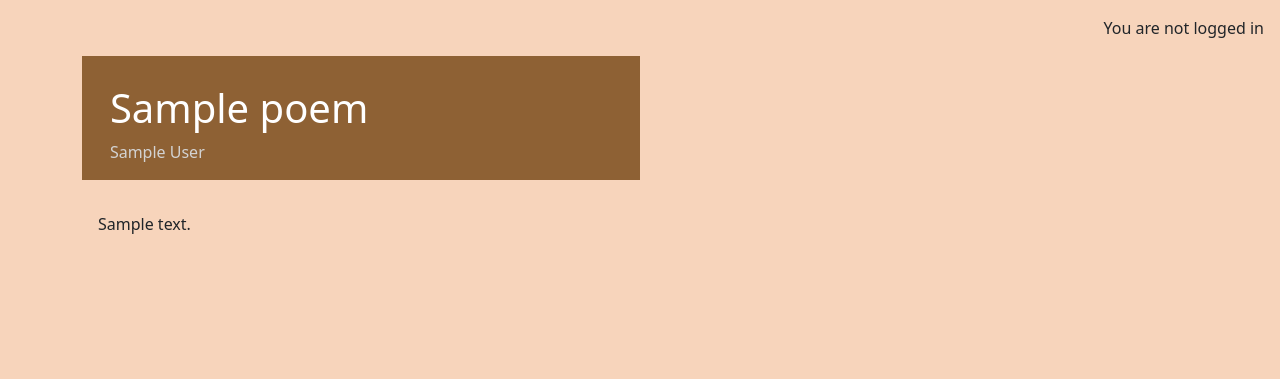
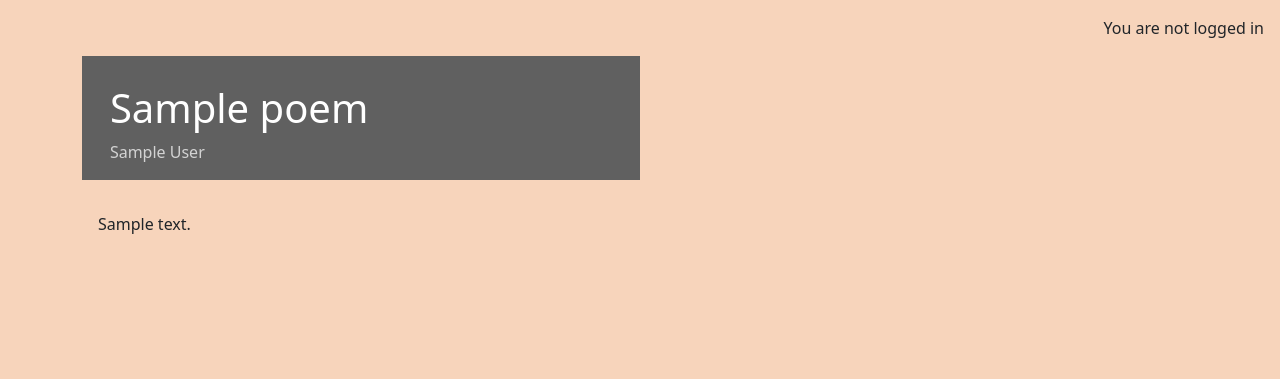
Before and after one commit to kkumyk/kabardian-poetry-collection, a Django app: page /poems/1/ in a window 1280 px wide. Shown: the part 73-452 px from the top of the page. Run offline with Django 5.2, Linux system fonts and the light colour scheme; tables that the repository leaves empty hold one stand-in row (values such as "Sample post").

Commit message:
style masthead-text class of the poem detail page

```diff
--- a/kabardian-poetry-project/static/css/style.css
+++ b/kabardian-poetry-project/static/css/style.css
@@ -74,7 +74,7 @@ body {
 } */
 
 .masthead-text {
-    background-color: #8e6134;
+    background-color: #606060; /* 808080 */
     color: white;
     position: relative;
 }
```
